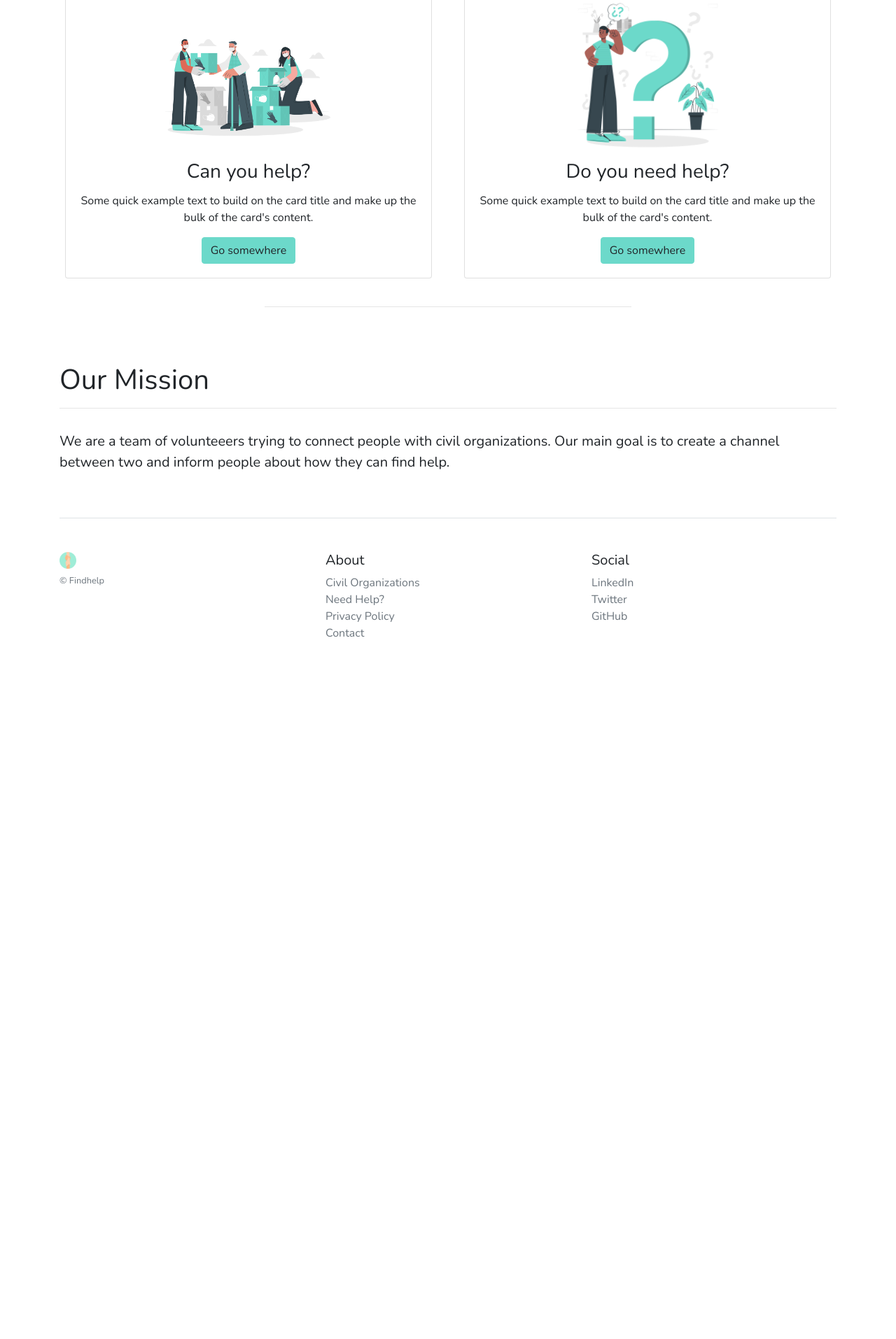
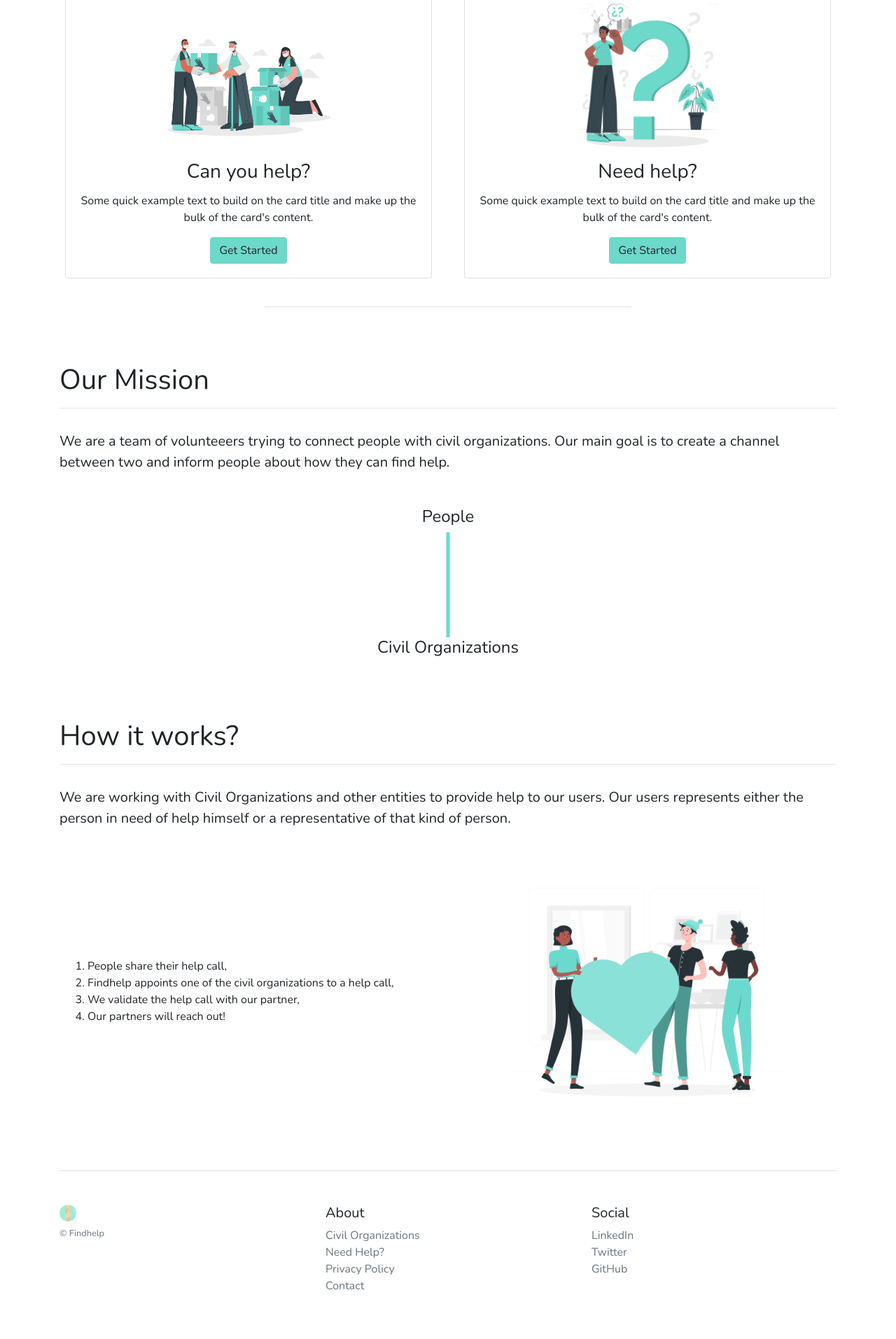
Before and after one commit to yusufhilmi/findhelp, a Django app: page / in a window 1280 px wide. Shown: the part 360-2274 px from the top of the page at 70% size. Before the commit the page ends 1271 px from the top, so only its background shows below. Run offline with Django 3.2, Linux system fonts and the light colour scheme; some libraries are stand-ins or nearby versions.

Commit message:
landing #?

```diff
--- a/findhelp/static/sass/project.scss
+++ b/findhelp/static/sass/project.scss
@@ -107,6 +107,10 @@ body {
 .contact-image {
   max-height: 50vh;
 }
+.community-image {
+  max-width: 100%;
+  max-height: 50vh;
+}
 
 // .btn-outline-findhelp {
 //   @include button-outline-variant($logo-color-old, #222222, lighten($logo-color-old,5%), $logo-color-old);
--- a/findhelp/templates/base.html
+++ b/findhelp/templates/base.html
@@ -156,7 +156,7 @@
           <h5>{% trans 'Social' %}</h5>
           <ul class="list-unstyled text-small">
             <li><a class="text-muted" href="https://www.linkedin.com/company/findhelp/">{% trans 'LinkedIn' %}</a></li>
-            <li><a class="text-muted" href="#">{% trans 'Twitter' %}</a></li>
+            <li><a class="text-muted" href="https://twitter.com/findhelp__">{% trans 'Twitter' %}</a></li>
             <li><a class="text-muted" href="https://github.com/yusufhilmi/findhelp">{% trans 'GitHub' %}</a></li>
           </ul>
         </div>
--- a/findhelp/templates/pages/home.html
+++ b/findhelp/templates/pages/home.html
@@ -29,7 +29,7 @@
                     <h3 class="card-title">Can you help?</h3>
                     <p class="card-text">Some quick example text to build on the card title and make up the bulk of the
                         card's content.</p>
-                    <a href="#" class="btn btn-primary">Go somewhere</a>
+                    <a href="{% url 'civil' %}" class="btn btn-primary">{% trans 'Get Started' %}</a>
                 </div>
             </div>
         </div>
@@ -39,10 +39,10 @@
             <div class="card text-center mx-auto">
                 <div class="card-body">
                     <img class="card-img w-50 mx-auto" src="{% static 'images/people.png' %}" alt="Card image cap">
-                    <h3 class="card-title">Do you need help?</h3>
+                    <h3 class="card-title">Need help?</h3>
                     <p class="card-text">Some quick example text to build on the card title and make up the bulk of the
                         card's content.</p>
-                    <a href="#" class="btn btn-primary">Go somewhere</a>
+                    <a href="{% url 'people' %}" class="btn btn-primary">{% trans 'Get Started' %}</a>
                 </div>
             </div>
         </div>
@@ -60,14 +60,75 @@
     <div class="col">
         <div class="mt-5">
             <h1>Our Mission</h1>
-            <hr >
+            <hr>
             <div class="mt-3">
                 <p class="lead pt-3">We are a team of volunteeers trying to connect people with civil organizations.
-                     Our main goal is to create a channel between two and inform people about how they can find help.</p>
+                    Our main goal is to create a channel between two and inform people about how they can find help.</p>
+            </div>
+            <div class="row mt-5">
+                <div class="col center-block text-center">
+                    <h4>
+                        People
+                    </h4>
+                </div>
+            </div>
+            <div class="row">
+                <div class="col center-block text-center">
+                    <svg height="100%" width="100%">
+                        <line x1="50%" y1="0" x2="50%" y2="30vh" style="stroke:#6cd9ca; stroke-width:5;" />
+                    </svg>
+                </div>
+            </div>
+            <div class="row">
+                <div class="col center-block text-center">
+                    <h4>
+                        Civil Organizations
+                    </h4>
+                </div>
             </div>
         </div>
     </div>
 </div>
 
 
+<div class="row m-3">
+    <div class="col">
+    </div>
+</div>
+
+
+<div class="row">
+    <div class="col">
+        <div class="mt-5">
+            <h1>How it works?</h1>
+            <hr>
+            <div class="mt-3">
+                <p class="lead pt-3">
+                    We are working with Civil Organizations and other entities to provide help to our users.
+                    Our users represents either the person in need of help himself or a representative of that kind of
+                    person.
+
+                </p>
+            </div>
+
+        </div>
+    </div>
+</div>
+
+<div class="row mt-4">
+    <div class="col-md-6 center-block my-auto">
+
+            <ol class="align-middle">
+                <li>People share their help call,</li>
+                <li>Findhelp appoints one of the civil organizations to a help call,</li>
+                <li>We validate the help call with our partner,</li>
+                <li>Our partners will reach out!</li>
+            </ol>
+    </div>
+    <div class="col-md-6 center-block text-center">
+        <img src="{% static 'images/love.png' %}" class="community-image" alt="Contact Us image">
+    </div>
+</div>
+
+
 {% endblock content %}
```
Also changed, not shown: findhelp/static/css/project.css, findhelp/static/css/project.min.css, findhelp/static/images/community.png (added), findhelp/static/images/love.png (added), findhelp/static/images/our-mission.png (added).
